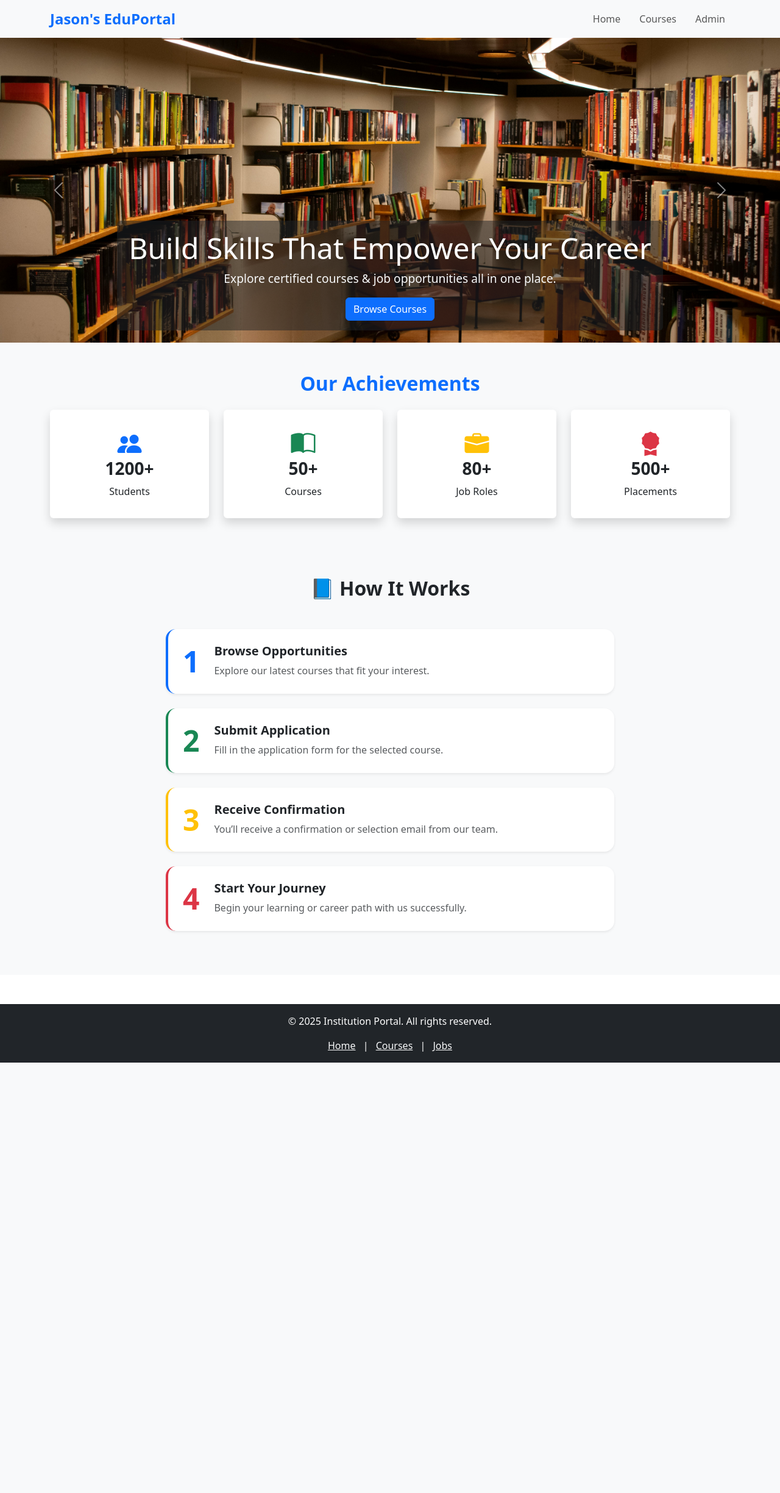
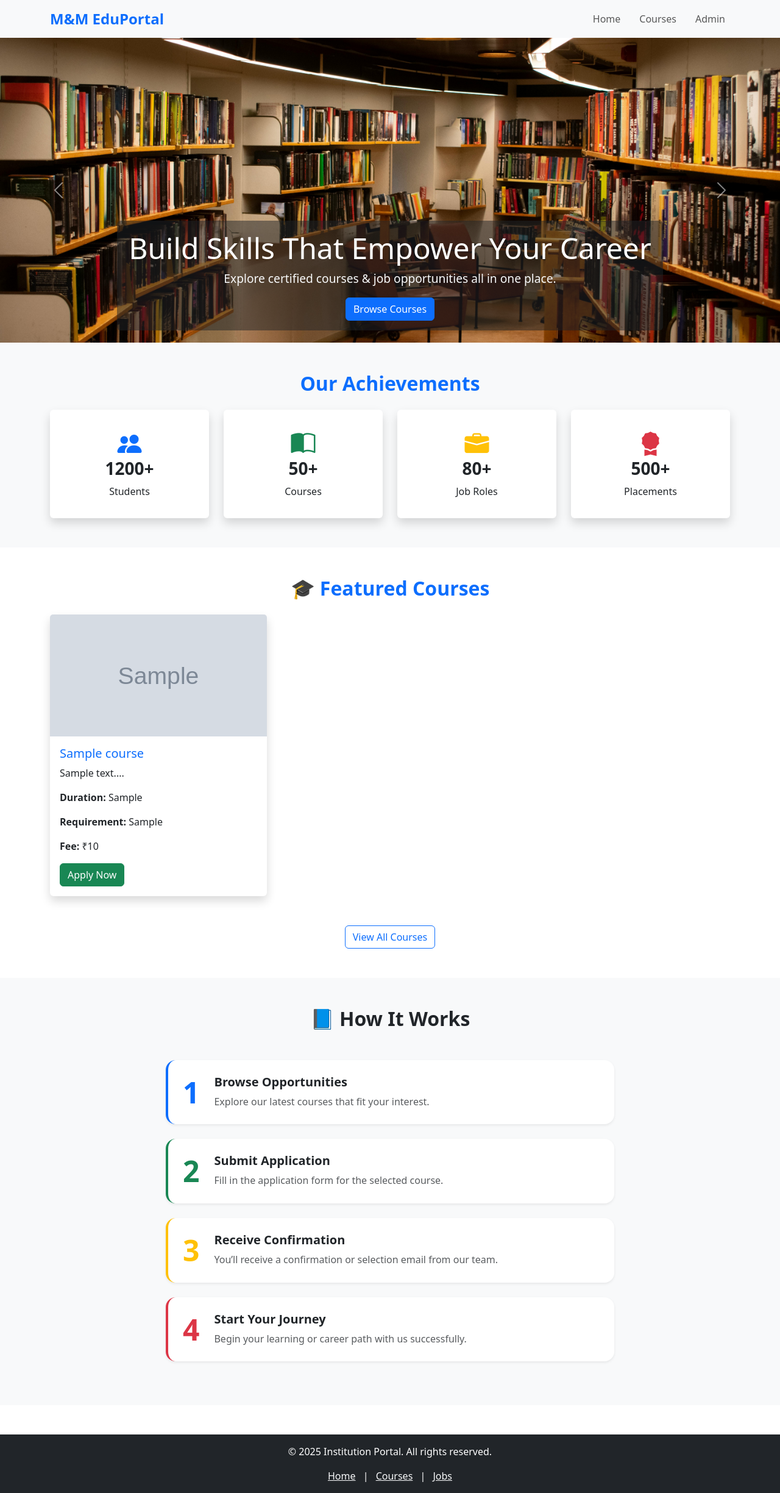
Before and after one commit to khadeejathulmubashira/Edujob_portal, a PHP site: page / in a window 1280 px wide. Shown: the whole page at 61% size. Before the commit the page ends 1743 px from the top, so only its background shows below. Run offline with PHP 8.4, Linux system fonts and the light colour scheme; tables that the repository leaves empty or names only in its code hold one stand-in row (values such as "Sample post"); grey boxes marked "Sample" are stand-in pictures.

Commit message:
Updated course display and fixed image path

```diff
--- a/header.php
+++ b/header.php
@@ -18,7 +18,7 @@
 <nav class="navbar navbar-expand-lg navbar-light bg-light shadow-sm">
   <div class="container">
     <a class="navbar-brand fw-bold fs-4 text-primary" href="index.php">
-      Jason's EduPortal
+      M&M EduPortal
     </a>
     <button class="navbar-toggler" type="button" data-bs-toggle="collapse" data-bs-target="#nav">
       <span class="navbar-toggler-icon"></span>
@@ -28,7 +28,7 @@
         <li class="nav-item"><a class="nav-link" href="index.php">Home</a></li>
         <li class="nav-item"><a class="nav-link" href="course.php">Courses</a></li>
         <!--<li class="nav-item"><a class="nav-link" href="jobs.php">Jobs</a></li>-->
-        <li class="nav-item"><a class="nav-link" href="admin/login.php">Admin</a></li>
+        <li class="nav-item"><a class="nav-link" href="login.php">Admin</a></li>
       </ul>
     </div>
   </div>
--- a/index.php
+++ b/index.php
@@ -81,6 +81,51 @@
   </div>
 </section>
 
+<!-- Featured Courses Section -->
+<section class="py-5">
+  <div class="container">
+    <h2 class="text-center fw-bold mb-4 text-primary">🎓 Featured Courses</h2>
+    <div class="row">
+
+      <?php
+      include 'db.php'; // make sure this points to your db connection file
+
+      $sql = "SELECT * FROM courses LIMIT 3"; // Show only 3 on homepage
+      $result = mysqli_query($conn, $sql);
+
+      if (mysqli_num_rows($result) > 0) {
+        while ($course = mysqli_fetch_assoc($result)) {
+          ?>
+          <div class="col-md-4 mb-4">
+            <div class="card shadow h-100 border-0">
+              <img src="<?php echo $course['image']; ?>" class="card-img-top" style="height:200px; object-fit:cover;" alt="<?php echo $course['title']; ?>">
+              <div class="card-body">
+                <h5 class="card-title text-primary"><?php echo $course['title']; ?></h5>
+                <p class="card-text"><?php echo substr($course['description'], 0, 100); ?>...</p>
+                <p><strong>Duration:</strong> <?php echo $course['duration']; ?></p>
+                <p><strong>Requirement:</strong> <?php echo $course['requirement']; ?></p>
+                <p><strong>Fee:</strong> ₹<?php echo $course['fee']; ?></p>
+                <a href="apply.php?id=<?php echo $course['id']; ?>" class="btn btn-success">Apply Now</a>
+              </div>
+            </div>
+          </div>
+          <?php
+        }
+      } else {
+        echo "<p class='text-center'>No courses found.</p>";
+      }
+      ?>
+
+    </div>
+    <div class="text-center mt-4">
+      <a href="course.php" class="btn btn-outline-primary">View All Courses</a>
+    </div>
+  </div>
+</section>
+
+
+
+
 
 
 <!-- How It Works Section -->
```
